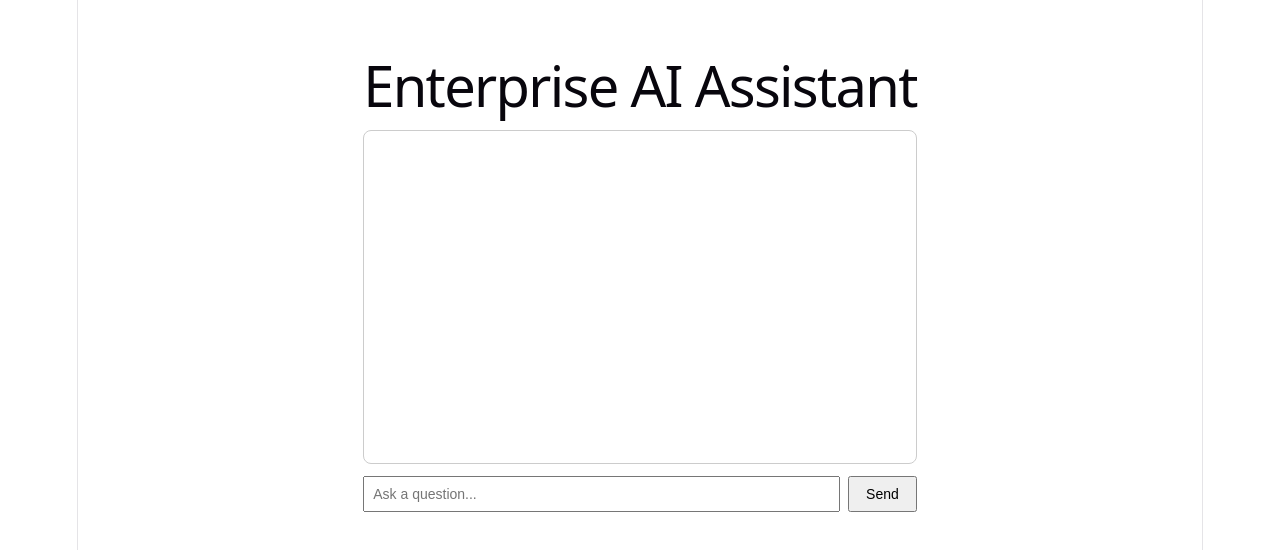
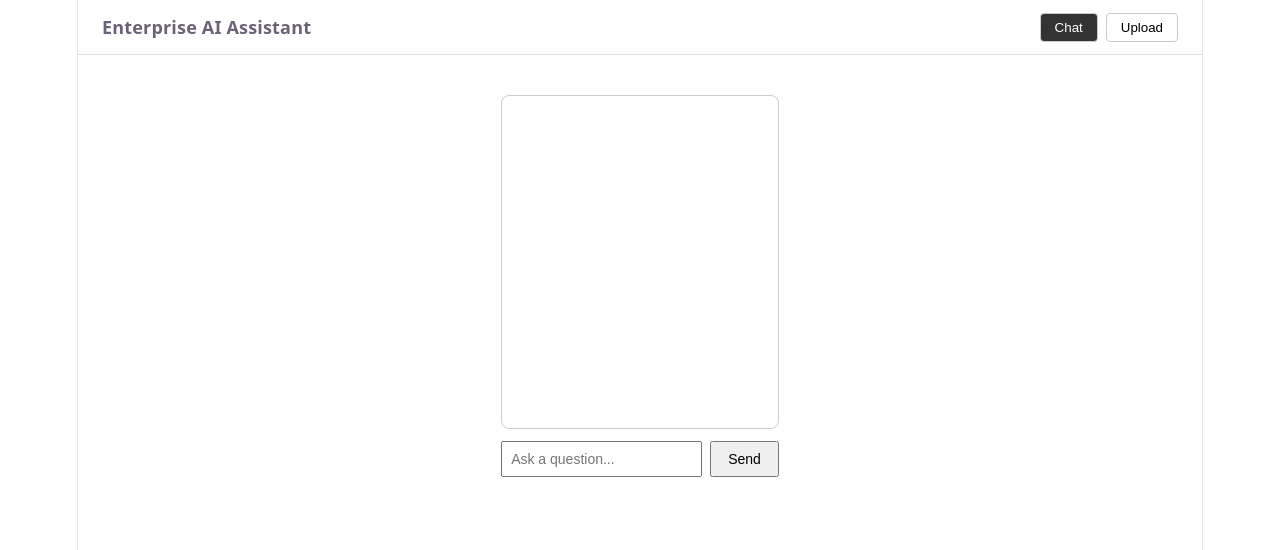
Before and after one commit to dinesh8850/enterprise-ai-assistant, a React app in the folder frontend/: page / in a window 1280 px wide. Shown: the top 550 px of the page. Built offline with nearby package versions, Linux system fonts and the light colour scheme; the HTML template or start-up script is replaced by a standard one.

Commit message:
feat: add document upload page with navigation between chat and upload

```diff
--- a/frontend/src/App.css
+++ b/frontend/src/App.css
@@ -48,3 +48,65 @@
   font-size: 14px;
   cursor: pointer;
 }
+
+.message.assistant.error-message {
+  background: #fde8e8;
+  color: #a33;
+}
+
+.app-shell {
+  display: flex;
+  flex-direction: column;
+  min-height: 100vh;
+}
+
+.app-header {
+  padding: 12px 24px;
+  border-bottom: 1px solid #ddd;
+}
+
+.app-title {
+  font-weight: bold;
+  font-size: 18px;
+}
+
+.app-header {
+  display: flex;
+  justify-content: space-between;
+  align-items: center;
+}
+
+.app-nav button {
+  margin-left: 8px;
+  padding: 6px 14px;
+  border: 1px solid #ccc;
+  background: white;
+  cursor: pointer;
+  border-radius: 4px;
+}
+
+.app-nav button.active {
+  background: #333;
+  color: white;
+}
+
+.upload-container {
+  max-width: 600px;
+  margin: 40px auto;
+  font-family: sans-serif;
+}
+
+.upload-error {
+  margin-top: 12px;
+  padding: 8px;
+  background: #fde8e8;
+  color: #a33;
+  border-radius: 6px;
+}
+
+.upload-result {
+  margin-top: 16px;
+  padding: 12px;
+  background: #f0f0f0;
+  border-radius: 6px;
+}
--- a/frontend/src/App.jsx
+++ b/frontend/src/App.jsx
@@ -1,5 +1,6 @@
 import { useState } from 'react'
 import './App.css'
+import UploadPage from './UploadPage'
 
 // The backend's base URL. In a real deployment this would come from
 // an environment variable -- we'll hardcode it for now since we're
@@ -17,6 +18,7 @@ function App() {
   // isLoading: true while we're waiting for the backend to respond --
   // lets us show a "thinking..." indicator and disable the send button.
   const [isLoading, setIsLoading] = useState(false)
+  const [activePage, setActivePage] = useState('chat')
 
   async function handleSend() {
     const question = input.trim()
@@ -33,16 +35,29 @@ function App() {
         headers: { 'Content-Type': 'application/json' },
         body: JSON.stringify({ question }),
       })
+
+      // fetch() only rejects on a genuine network failure (server unreachable).
+      // A 400/500 response still "succeeds" as far as fetch is concerned --
+      // response.ok tells us whether the HTTP status was actually 2xx.
+      if (!response.ok) {
+        setMessages((prev) => [
+          ...prev,
+          { role: 'assistant', text: `Server error (${response.status}). Please try again.`, isError: true },
+        ])
+        return
+      }
+
       const data = await response.json()
-
       setMessages((prev) => [
         ...prev,
         { role: 'assistant', text: data.answer, routedTo: data.routed_to },
       ])
     } catch (error) {
+      // This branch only runs for genuine network failures --
+      // e.g. the backend isn't running at all.
       setMessages((prev) => [
         ...prev,
-        { role: 'assistant', text: 'Something went wrong reaching the server.' },
+        { role: 'assistant', text: 'Could not reach the server. Is the backend running?', isError: true },
       ])
     } finally {
       setIsLoading(false)
@@ -50,12 +65,22 @@ function App() {
   }
 
   return (
-    <div className="chat-container">
-      <h1>Enterprise AI Assistant</h1>
+    <div className="app-shell">
+      <header className="app-header">
+        <span className="app-title">Enterprise AI Assistant</span>
+        <nav className="app-nav">
+          <button className={activePage === 'chat' ? 'active' : ''} onClick={() => setActivePage('chat')}>Chat</button>
+          <button className={activePage === 'upload' ? 'active' : ''} onClick={() => setActivePage('upload')}>Upload</button>
+        </nav>
+      </header>
 
+      {activePage === 'upload' ? (
+        <UploadPage apiBaseUrl={API_BASE_URL} />
+      ) : (
+      <main className="chat-container">
       <div className="messages">
         {messages.map((msg, index) => (
-          <div key={index} className={`message ${msg.role}`}>
+          <div key={index} className={`message ${msg.role}${msg.isError ? ' error-message' : ''}`}>
             <strong>{msg.role === 'user' ? 'You' : 'Assistant'}:</strong> {msg.text}
             {msg.routedTo && <div className="routed-to">via {msg.routedTo}</div>}
           </div>
@@ -76,6 +101,8 @@ function App() {
           Send
         </button>
       </div>
+      </main>
+      )}
     </div>
   )
 }
--- /dev/null
+++ b/frontend/src/UploadPage.jsx
@@ -0,0 +1,78 @@
+import { useState } from 'react'
+
+// apiBaseUrl is passed in as a prop from App.jsx -- this is how
+// a child component receives data from its parent (recall Task 11.1's
+// "props" vocabulary).
+function UploadPage({ apiBaseUrl }) {
+  const [selectedFile, setSelectedFile] = useState(null)
+  const [isUploading, setIsUploading] = useState(false)
+  const [result, setResult] = useState(null)
+  const [error, setError] = useState(null)
+
+  function handleFileChange(e) {
+    setSelectedFile(e.target.files[0])
+    setResult(null)
+    setError(null)
+  }
+
+  async function handleUpload() {
+    if (!selectedFile) return
+
+    setIsUploading(true)
+    setResult(null)
+    setError(null)
+
+    // FormData is the browser's built-in way to build a
+    // multipart/form-data request body -- matches what our
+    // FastAPI UploadFile endpoint expects (Task 7.2).
+    const formData = new FormData()
+    formData.append('file', selectedFile)
+
+    try {
+      const response = await fetch(`${apiBaseUrl}/documents/upload`, {
+        method: 'POST',
+        body: formData,
+        // Note: no 'Content-Type' header here -- the browser sets it
+        // automatically for FormData, including the required boundary.
+      })
+
+      if (!response.ok) {
+        const errorData = await response.json().catch(() => ({}))
+        setError(errorData.detail || `Upload failed (${response.status})`)
+        return
+      }
+
+      const data = await response.json()
+      setResult(data)
+    } catch (err) {
+      setError('Could not reach the server. Is the backend running?')
+    } finally {
+      setIsUploading(false)
+    }
+  }
+
+  return (
+    <main className="upload-container">
+      <h2>Upload a document</h2>
+
+      <input type="file" accept=".pdf" onChange={handleFileChange} />
+      <button onClick={handleUpload} disabled={!selectedFile || isUploading}>
+        {isUploading ? 'Uploading...' : 'Upload'}
+      </button>
+
+      {error && <div className="upload-error">{error}</div>}
+
+      {result && (
+        <div className="upload-result">
+          <p><strong>Filename:</strong> {result.filename}</p>
+          <p><strong>Status:</strong> {result.status}</p>
+          <p><strong>Chunks created:</strong> {result.chunks_created}</p>
+          <p><strong>Chunks stored in Qdrant:</strong> {result.chunks_stored_in_qdrant}</p>
+          <p><strong>Preview:</strong> {result.preview}</p>
+        </div>
+      )}
+    </main>
+  )
+}
+
+export default UploadPage
```
